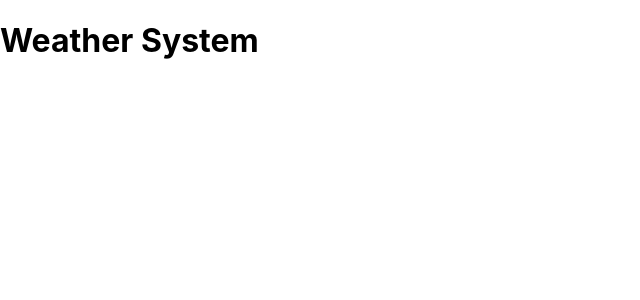
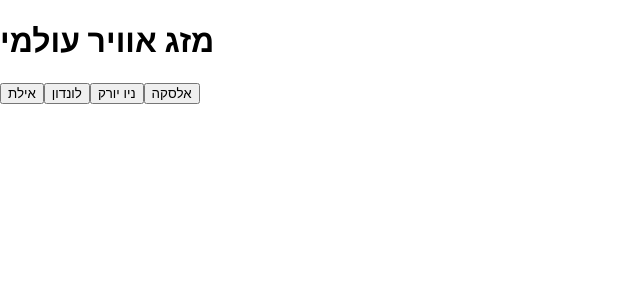
Before and after one commit to naamarin/weather-project, a React (Create React App) app in the folder weather-app/: page / in a window 1280 px wide. Shown: the top 300 px of the page, without its empty margins (0-640 px from the left). Built offline with nearby package versions, Linux system fonts and the light colour scheme; no server answers; the HTML template or start-up script is replaced by a standard one.

Commit message:
Adding buttons to the display

```diff
--- a/weather-app/src/App.js
+++ b/weather-app/src/App.js
@@ -13,6 +13,7 @@ const cities = [
 
 function App() {
   const [weatherData, setWeatherData] = useState({});
+  const [activeCity, setActiveCity] = useState(cities[0].id);
 
   // Fetching Weather Data
   useEffect(() => {
@@ -40,7 +41,24 @@ function App() {
   }, []);
 
 
-  return(<h1>Weather System</h1>);
+  return(
+    <div className="App">
+    <h1>מזג אוויר עולמי</h1>
+    <div className="tabs">
+      {cities.map((city) => (
+        <button
+          key={city.id}
+          className={`tab-button ${activeCity === city.id ? 'active' : ''}`}
+          onClick={() => setActiveCity(city.id)}
+        >
+          {city.name}
+        </button>
+      ))}
+    </div>
+
+
+</div>
+);
 }
 
 export default App;
```
